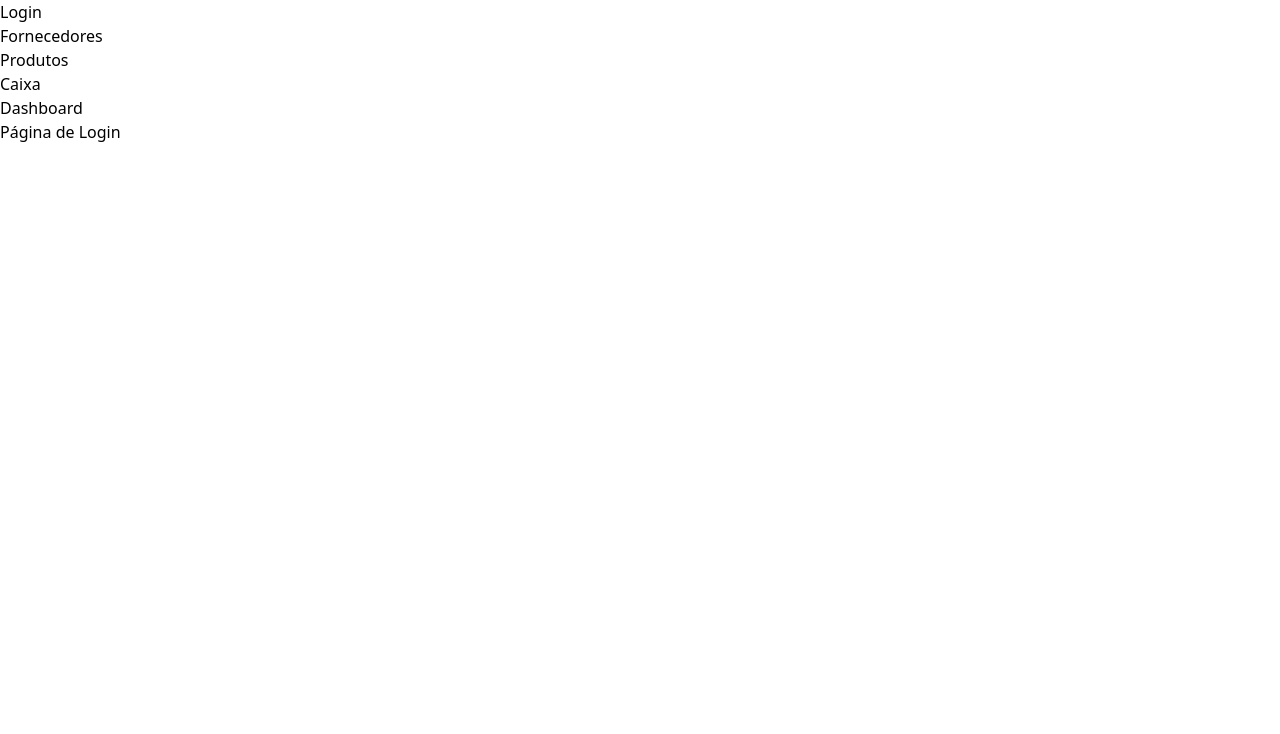
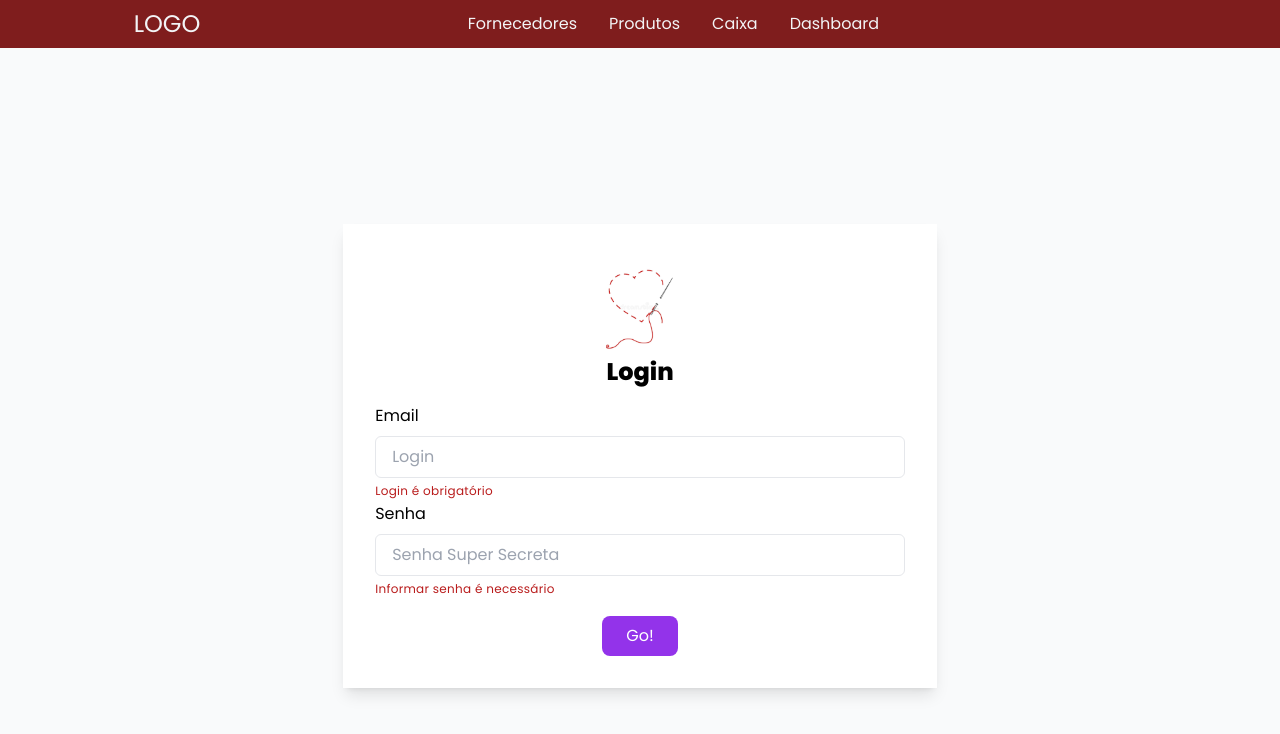
Before and after one commit to marcus-goncalves/vue-store-admin, a Vue app: page / in a window 1280 px wide. Shown: the top 734 px of the page. Built offline with nearby package versions, Linux system fonts and the light colour scheme.

Commit message:
Build Navbar and login page

```diff
--- a/src/App.vue
+++ b/src/App.vue
@@ -1,5 +1,5 @@
 <template>
-  <section>
+  <section class="sticky top-0">
     <TheNavbar />
   </section>
 
@@ -17,3 +17,12 @@ export default {
   },
 };
 </script>
+
+<style>
+@import url("https://fonts.googleapis.com/css2?family=Poppins:wght@400;600;800&display=swap");
+
+body {
+  font-family: "Poppins", sans-serif;
+  @apply bg-gray-50;
+}
+</style>
--- a/src/components/TheNavbar.vue
+++ b/src/components/TheNavbar.vue
@@ -1,26 +1,20 @@
 <template>
-  <div>
-    <nav>
-      <title>This is a NavBar</title>
-      <ul>
-        <li>
-          <router-link :to="{ name: 'login' }">Login</router-link>
-        </li>
-        <li>
-          <router-link :to="{ name: 'providers' }">Fornecedores</router-link>
-        </li>
-        <li>
-          <router-link :to="{ name: 'products' }">Produtos</router-link>
-        </li>
-        <li>
-          <router-link :to="{ name: 'transactions' }">Caixa</router-link>
-        </li>
-        <li>
-          <router-link :to="{ name: 'dashboard' }">Dashboard</router-link>
-        </li>
-      </ul>
+  <header class="flex justify-around py-2 mx-auto bg-red-900 text-gray-100">
+    <div class="flex items-center">
+      <router-link :to="{ name: 'login' }" class="text-2xl font-medium"
+        >LOGO</router-link
+      >
+    </div>
+    <nav class="items-center hidden space-x-8 lg:flex">
+      <router-link :to="{ name: 'providers' }">Fornecedores</router-link>
+      <router-link :to="{ name: 'products' }">Produtos</router-link>
+      <router-link :to="{ name: 'transactions' }">Caixa</router-link>
+      <router-link :to="{ name: 'dashboard' }">Dashboard</router-link>
     </nav>
-  </div>
+    <ul class="flex items-center space-x-2">
+      <li class="hidden">Login</li>
+    </ul>
+  </header>
 </template>
 
 <script>
--- a/src/views/LoginView.vue
+++ b/src/views/LoginView.vue
@@ -1,5 +1,46 @@
 <template>
   <main>
-    <h1>Página de Login</h1>
+    <div class="flex items-center justify-center min-h-screen">
+      <div class="px-8 py-8 mt-4 text-left bg-white shadow-lg">
+        <div class="flex justify-center">
+          <img src="../assets/logo.png" alt="logo" />
+        </div>
+        <h3 class="text-2xl font-bold text-center">Login</h3>
+        <form>
+          <div class="mt-4">
+            <div>
+              <label for="login" class="block">Email</label>
+              <input type="text" placeholder="Login" class="field" />
+              <span class="alert">Login é obrigatório</span>
+            </div>
+            <div>
+              <label for="password" class="block">Senha</label>
+              <input
+                type="password"
+                placeholder="Senha Super Secreta"
+                class="field"
+              />
+              <span class="alert">Informar senha é necessário</span>
+            </div>
+            <div class="flex items-baseline justify-center">
+              <button
+                class="px-6 py-2 mt-4 text-white bg-purple-600 rounded-lg focus:outline-none focus:ring-1 focus:ring-purple-900"
+              >
+                Go!
+              </button>
+            </div>
+          </div>
+        </form>
+      </div>
+    </div>
   </main>
 </template>
+
+<style scoped>
+.field {
+  @apply w-full px-4 py-2 mt-2 border rounded-md focus:outline-none focus:ring-1 focus:ring-indigo-600;
+}
+.alert {
+  @apply text-xs tracking-wide text-red-700;
+}
+</style>
--- a/tailwind.config.js
+++ b/tailwind.config.js
@@ -1,6 +1,12 @@
 // eslint-disable-next-line no-undef
 module.exports = {
   content: ["./index.html", "./src/**/*.{vue,js,ts,jsx,tsx}"],
+  "tailwindCSS.includeLanguages": {
+    plaintext: ["html", "vue"],
+  },
+  "editor.quickSuggestions": {
+    strings: true,
+  },
   theme: {
     extend: {},
   },
```
Also changed, not shown: src/assets/logo.jpg (added), src/assets/logo.png (added).
